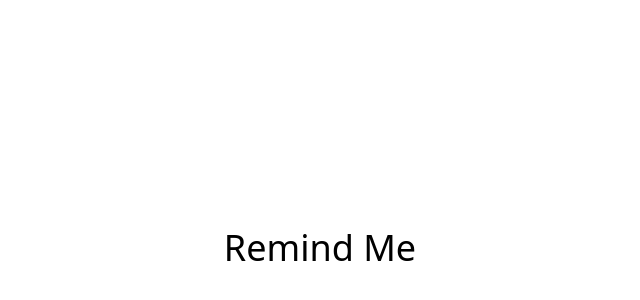
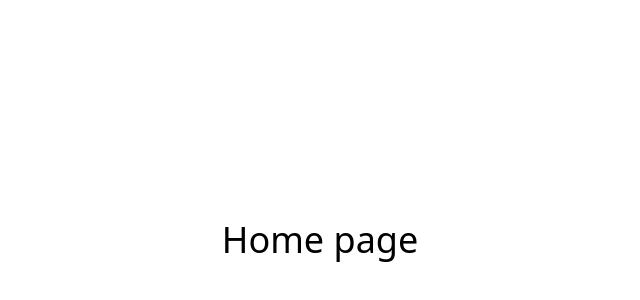
Before and after one commit to karmek-k/remind-me, a Next.js app in the folder frontend/: page / in a window 1280 px wide. Shown: the part 152-452 px from the top of the page, without its empty margins (320-960 px from the left). Built offline with nearby package versions, Linux system fonts and the light colour scheme.

Commit message:
Change the internals of Layout

```diff
--- a/frontend/components/Layout.tsx
+++ b/frontend/components/Layout.tsx
@@ -2,7 +2,7 @@ import Head from 'next/head';
 import React from 'react';
 
 interface Props {
-  title?: string;
+  title: string;
   header?: string;
   children?: any;
 }
@@ -11,13 +11,15 @@ const Layout: React.FC<Props> = ({ title, children, header }) => {
   return (
     <>
       <Head>
-        <title>{title && `${title} - `}Remind Me</title>
+        <title>{title} - Remind Me</title>
         <meta name="description" content="Reminding you by all means!" />
         <link rel="icon" href="/favicon.ico" />
       </Head>
       <main className="flex justify-center items-center h-screen flex-col">
-        <h1 className="text-4xl">{header ?? 'Remind Me'}</h1>
-        {children}
+        <header>
+          <h1 className="text-4xl">{header ?? title}</h1>
+        </header>
+        <div className="my-2">{children}</div>
       </main>
     </>
   );
```
